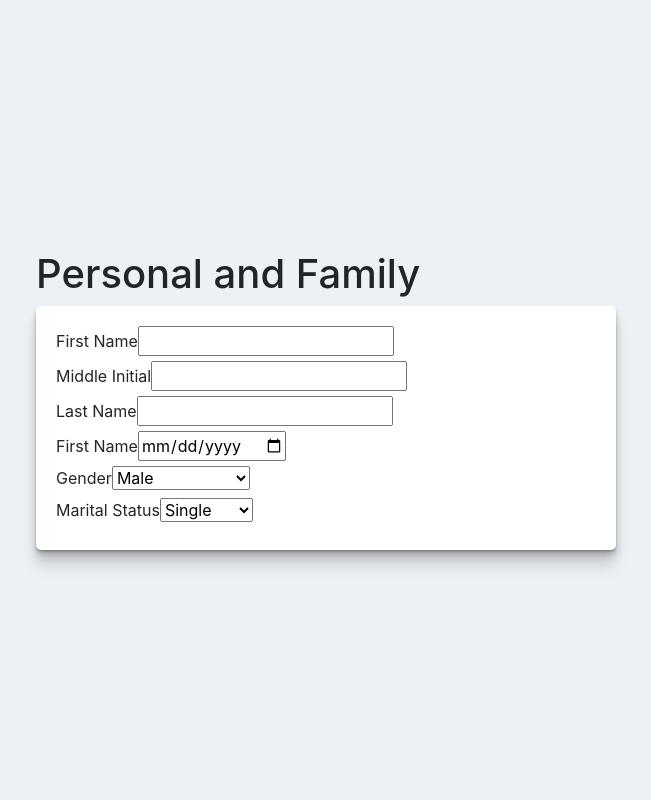
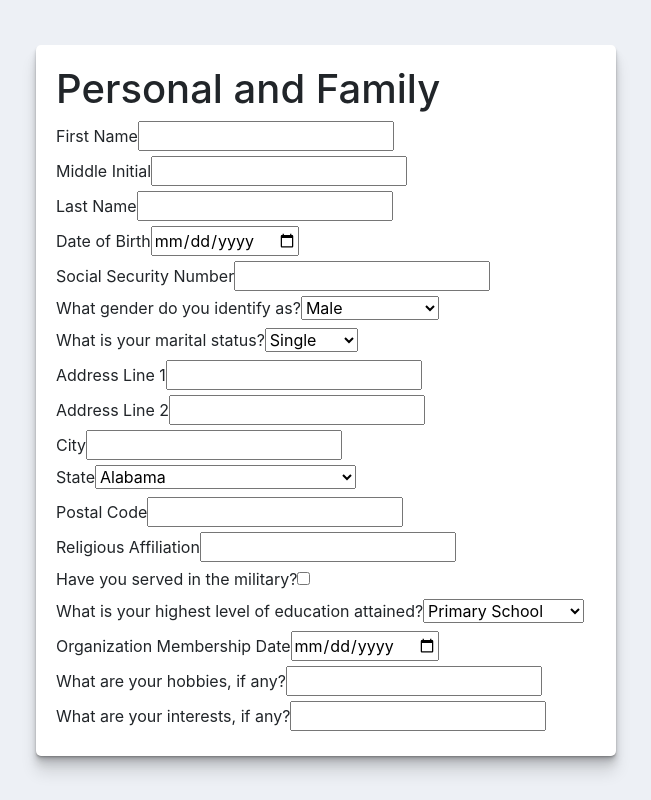
Before and after one commit to CEN-Group-3D/CEN-Project, a React (Create React App) app in the folder client/: page /form in a window 1280 px wide. Shown: the whole page, without its empty margins (314-965 px from the left). Built offline with nearby package versions, Linux system fonts and the light colour scheme.

Commit message:
creates generateForm function

```diff
--- a/client/src/views/FormView/FormData.js
+++ b/client/src/views/FormView/FormData.js
@@ -1,4 +1,4 @@
-var personalAndFamily = {
+export let personalAndFamily = {
     title: "Personal and Family",
     fields: [
         {
--- a/client/src/views/FormView/FormView.js
+++ b/client/src/views/FormView/FormView.js
@@ -1,4 +1,5 @@
 import React from 'react';
+import { personalAndFamily } from "./FormData"
 import './FormView.css';
 
 class FormView extends React.Component {
@@ -8,11 +9,41 @@ class FormView extends React.Component {
         this.state = {};
     }
 
+    generateForm = (formData) => {
+        // Begin the form with the title
+        let generatedForm = [<h1>{formData.title}</h1>]
+
+        formData.fields.forEach(field => {
+            let inputElement = null;
+
+            if (field.type === "option") {
+                let options = [];
+                field.options.forEach(option => {
+                    options.push(<option value={option.value}>{option.name}</option>)
+                });
+                inputElement = <select id={field.dataTag}>{options}</select>
+            } else {
+                inputElement = <input id={field.dataTag} type={field.type}></input>
+            }
+
+            generatedForm.push(
+                <div className="form-entry">
+                    <label for={field.dataTag}>{field.label}</label>
+                    {inputElement}
+                </div>
+            )
+
+        });
+
+        return <div className="panel col-xs-12">{generatedForm}</div>;
+    }
+
     render() {
         return (
             <div className="col-xs-12 col-md-6">
                 <form className="container">
-                    <h1>Personal and Family</h1>
+                    {this.generateForm(personalAndFamily)}
+                    {/* <h1>Personal and Family</h1>
                     <div className="panel col-xs-12">
                         <div className="form-entry">
                             <label for="fname">First Name</label>
@@ -48,7 +79,7 @@ class FormView extends React.Component {
                                 <option value="widowed">Widowed</option>
                             </select>
                         </div>
-                    </div>
+                    </div>  */}
                 </form>
             </div>
         );
```
